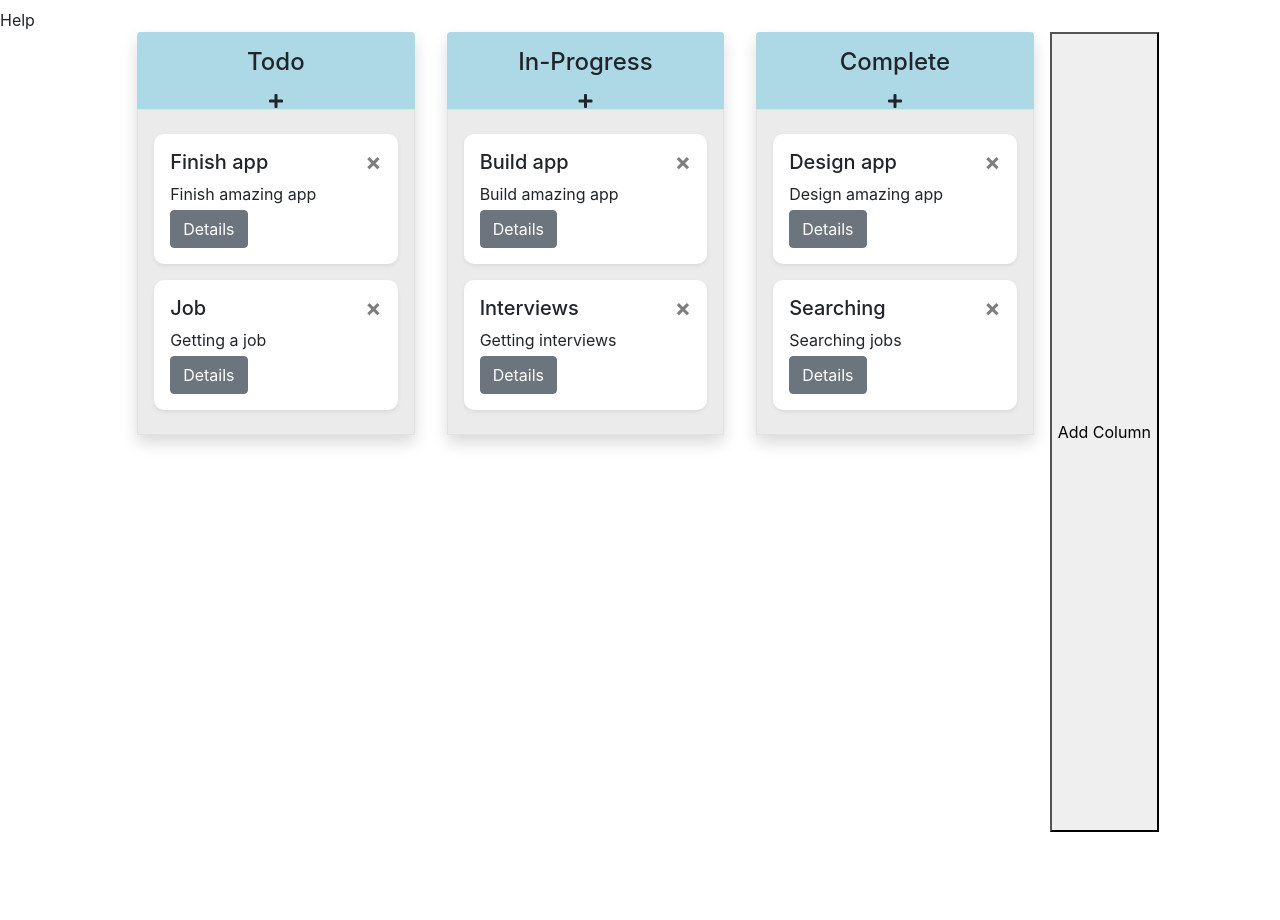
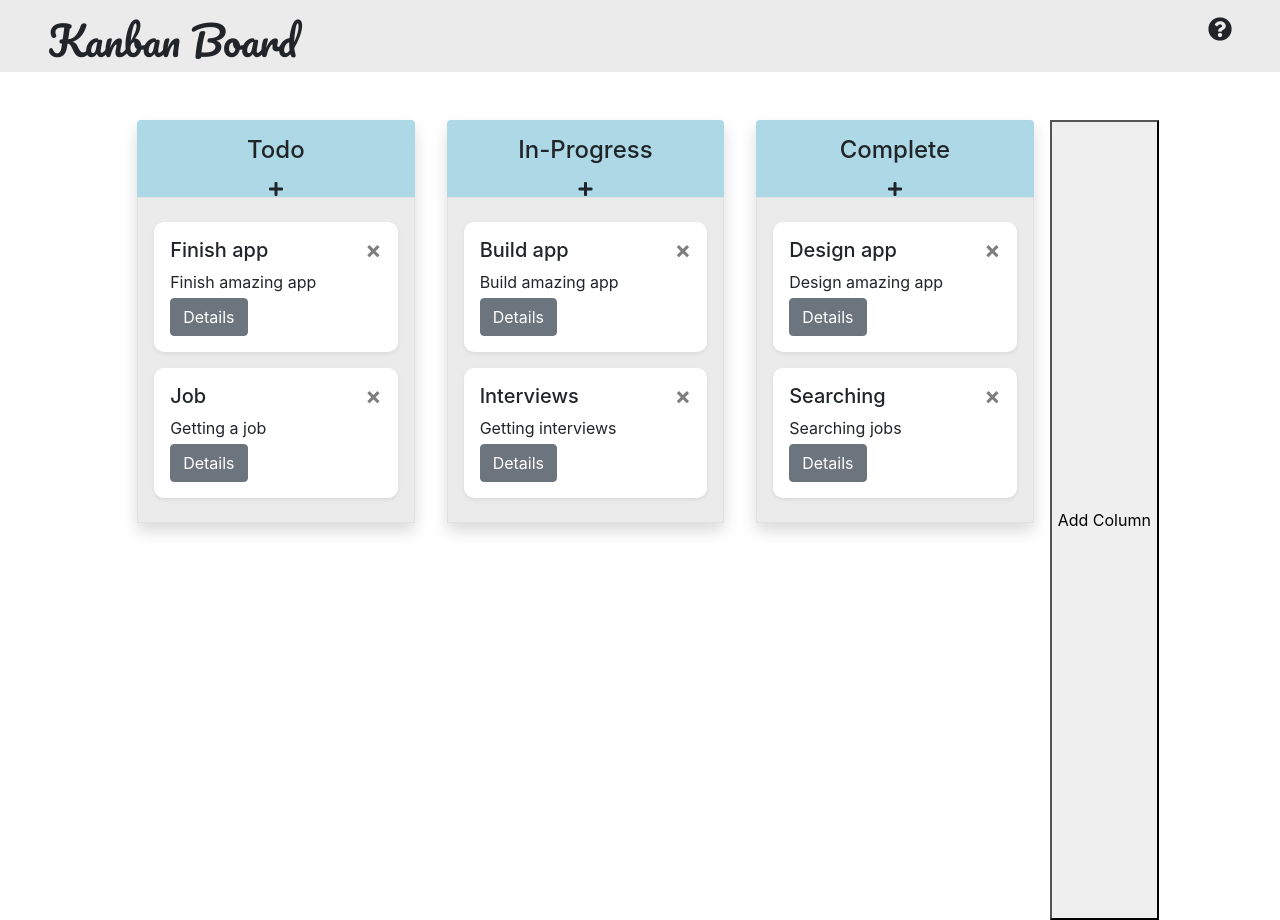
Before and after one commit to kusholhuq/js-olympics-team-overeact, a React (Create React App) app in the folder js-hackathon-olympics/: page / in a window 1280 px wide. Before the commit the page ends 832 px from the top, so only its background shows below. Built offline with nearby package versions, Linux system fonts and the light colour scheme.

Commit message:
header css

```diff
--- a/js-hackathon-olympics/public/index.html
+++ b/js-hackathon-olympics/public/index.html
@@ -8,6 +8,7 @@
     <link rel="stylesheet" crossorigin="anonymous"
       href="https://cdnjs.cloudflare.com/ajax/libs/font-awesome/5.11.2/css/all.css"
       integrity="sha256-46qynGAkLSFpVbEBog43gvNhfrOj+BmwXdxFgVK/Kvc=" />
+    <link href="https://fonts.googleapis.com/css2?family=Pacifico&display=swap" rel="stylesheet">
     <meta name="viewport" content="width=device-width, initial-scale=1" />
     <meta name="theme-color" content="#000000" />
     <meta
--- a/js-hackathon-olympics/src/App.css
+++ b/js-hackathon-olympics/src/App.css
@@ -58,3 +58,11 @@
 .h-10{
   height: 5%;
 }
+
+.header{
+  background-color: rgb(235, 235, 235);
+}
+
+.pac{
+  font-family: 'Pacifico', cursive;
+}
--- a/js-hackathon-olympics/src/components/Header.jsx
+++ b/js-hackathon-olympics/src/components/Header.jsx
@@ -2,9 +2,9 @@ import React from "react";
 
 export default function Header(props){
   return (
-    <div>
-      <div><h1>{props.projectName}</h1></div>
-      <div>Help</div>
+    <div className="d-flex justify-content-between header mb-5">
+      <h1 className="ml-5 mt-3 mb-2 pac">Kanban Board</h1>
+      <h4 className="mr-5 mt-3 mb-2"><i class="fas fa-question-circle"></i></h4>
     </div>
   )
 }
```
